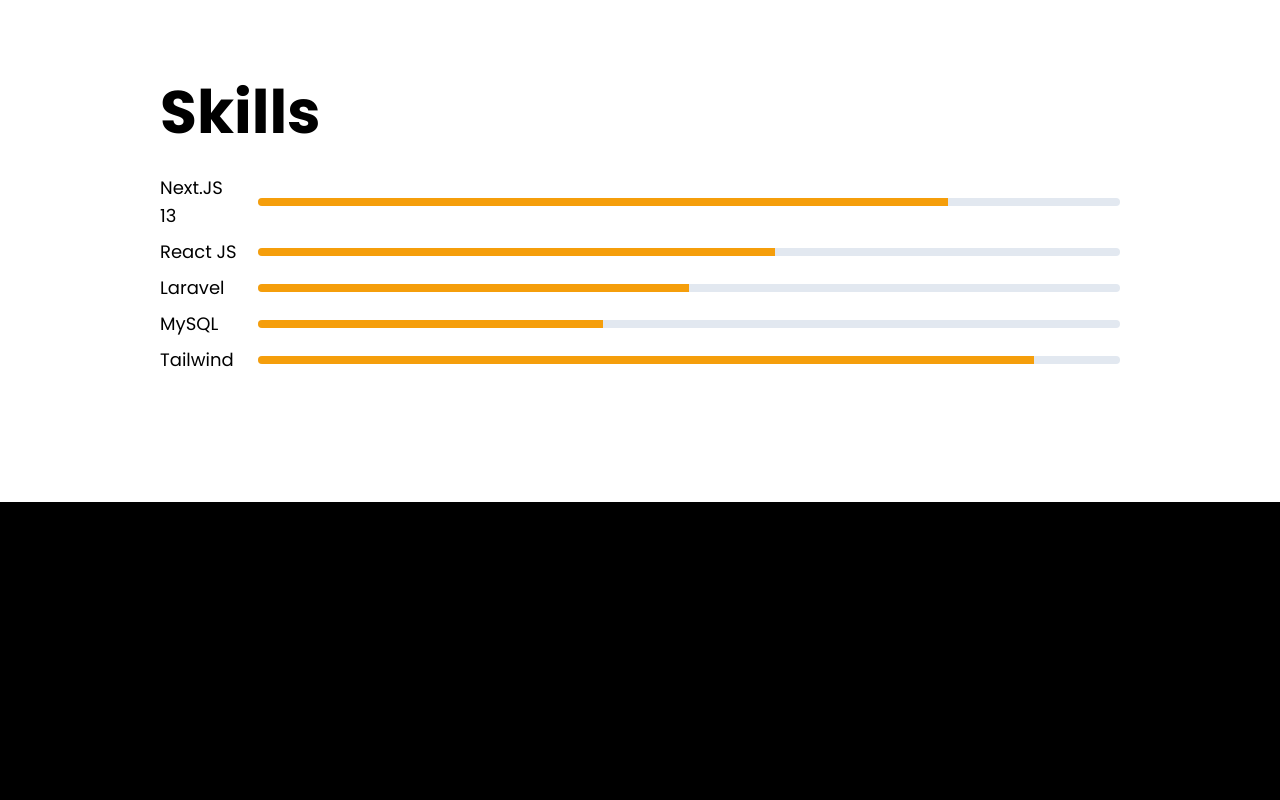
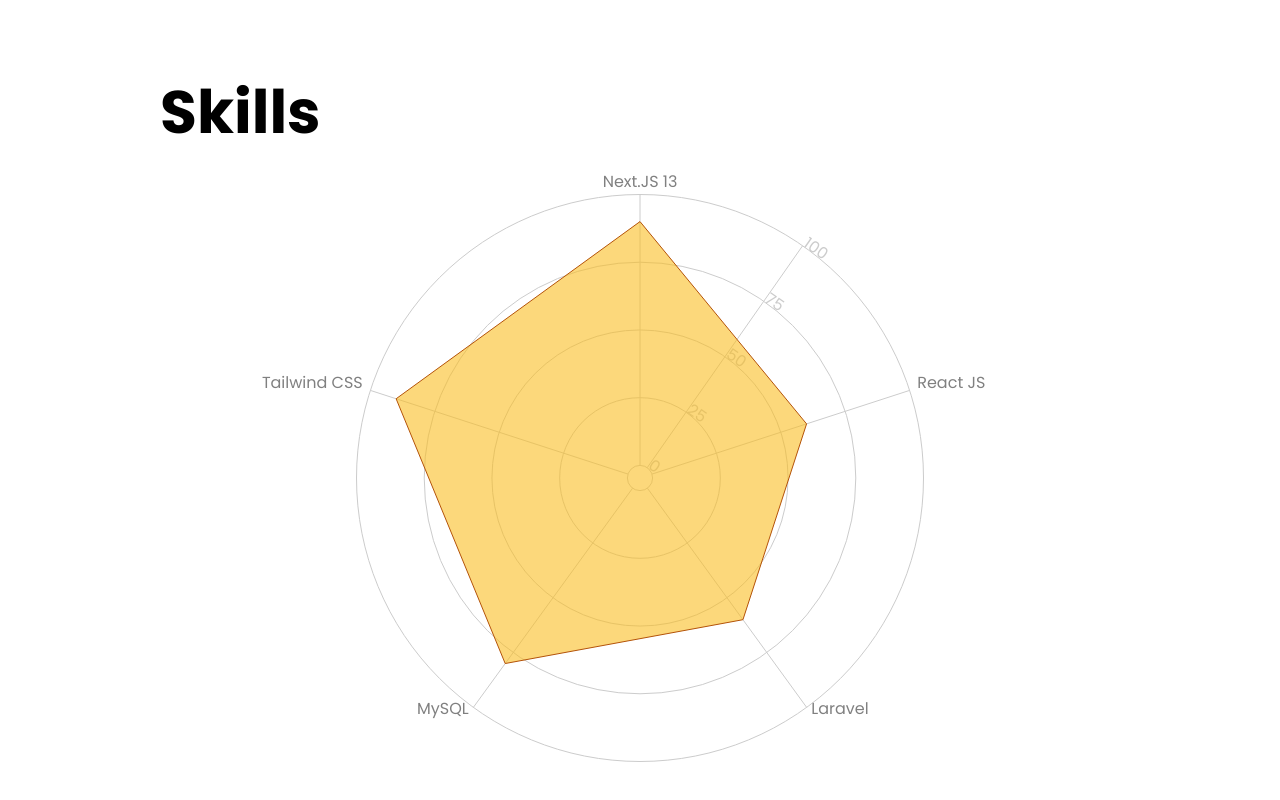
Before and after one commit to fiqihalfito/Portfolio, a Next.js app: page / in a window 1280 px wide. Shown: the part 1990-2790 px from the top of the page. Before the commit the page ends 2492 px from the top, so only its background shows below. Built offline with nearby package versions, Linux system fonts and the light colour scheme.

Commit message:
add Skill Chart

```diff
--- a/package.json
+++ b/package.json
@@ -13,6 +13,7 @@
     "next": "13.2.4",
     "react": "18.2.0",
     "react-dom": "18.2.0",
+    "recharts": "^2.5.0",
     "sharp": "^0.31.3"
   },
   "devDependencies": {
--- a/src/app/_root_components/SkillBar.jsx
+++ /dev/null
@@ -1,16 +0,0 @@
-const SkillBar = ({ skill }) => {
-    return (
-        <div className='grid grid-cols-10 gap-x-4 items-center'>
-            <div className=''>
-                <p className='text-lg'>{skill.name}</p>
-            </div>
-            <div className='col-start-2 col-end-11'>
-                <div className='w-full h-2 bg-slate-200 rounded-full overflow-hidden relative'>
-                    <div className={`absolute ${skill.width} h-full bg-amber-500`} />
-                </div>
-            </div>
-        </div>
-    )
-}
-
-export default SkillBar
--- /dev/null
+++ b/src/app/_root_components/SkillChart.jsx
@@ -0,0 +1,32 @@
+"use client"
+
+import { Radar, RadarChart, PolarGrid, PolarAngleAxis, PolarRadiusAxis, ResponsiveContainer, Text } from 'recharts';
+import { skills } from '@/lib/skills';
+
+function customTick({ payload, x, y, cx, cy, ...rest }) {
+    return (
+        <Text
+            {...rest}
+            // verticalAnchor="middle"
+            y={y}
+            x={x}
+        >
+            {payload.value}
+        </Text>
+    );
+}
+
+const SkillChart = () => {
+    return (
+        <ResponsiveContainer width="100%" height="100%" >
+            <RadarChart cx="50%" cy="50%" outerRadius="90%" data={skills} innerRadius="4%" >
+                <PolarGrid gridType='circle' />
+                <PolarAngleAxis dataKey="name" />
+                <PolarRadiusAxis angle={55} domain={[0, 100]} />
+                <Radar name="Fiqih" dataKey="value" stroke="#b45309" fill="#fbbf24" fillOpacity={0.6} />
+            </RadarChart>
+        </ResponsiveContainer>
+    )
+}
+
+export default SkillChart
--- a/src/app/page.js
+++ b/src/app/page.js
@@ -3,8 +3,11 @@
 import NavBar from './_root_components/NavBar'
 import { education } from '@/lib/education'
 import EducationCard from './_root_components/EducationCard'
-import { skills } from '@/lib/skills'
-import SkillBar from './_root_components/SkillBar'
+// import SkillChart from './_root_components/SkillChart'
+import { Suspense } from 'react'
+import dynamic from 'next/dynamic'
+
+const SkillChart = dynamic(() => import('./_root_components/SkillChart'))
 
 
 export default function Home() {
@@ -49,12 +52,12 @@
 
             {/* section 4 */}
             <section className='px-40 py-32 bg-white text-black'>
-                <p className='text-6xl font-bold mb-8'>Skills</p>
-                <div className='space-y-2'>
-                    {skills.map((skill, i) => (
-                        <SkillBar key={i} skill={skill} />
-                    ))}
+                <p className='text-6xl font-bold mb-4'>Skills</p>
+
+                <div className='h-[80vh]'>
+                    <SkillChart />
                 </div>
+
             </section>
 
         </div>
--- a/src/lib/skills.js
+++ b/src/lib/skills.js
@@ -1,27 +1,27 @@
 export const skills = [
     {
         name: "Next.JS 13",
-        value: 80,
-        width: "w-[80%]"
+        value: 90,
+        fullMark: 100
     },
     {
         name: "React JS",
         value: 60,
-        width: "w-[60%]"
+        fullMark: 100
     },
     {
         name: "Laravel",
-        value: 50,
-        width: "w-[50%]"
+        value: 60,
+        fullMark: 100
     },
     {
         name: "MySQL",
-        value: 40,
-        width: "w-[40%]"
+        value: 80,
+        fullMark: 100
     },
     {
-        name: "Tailwind",
+        name: "Tailwind CSS",
         value: 90,
-        width: "w-[90%]"
+        fullMark: 100
     }
 ]
```
Also changed, not shown: 1 other file (tests, documents, lock files or other folders).
